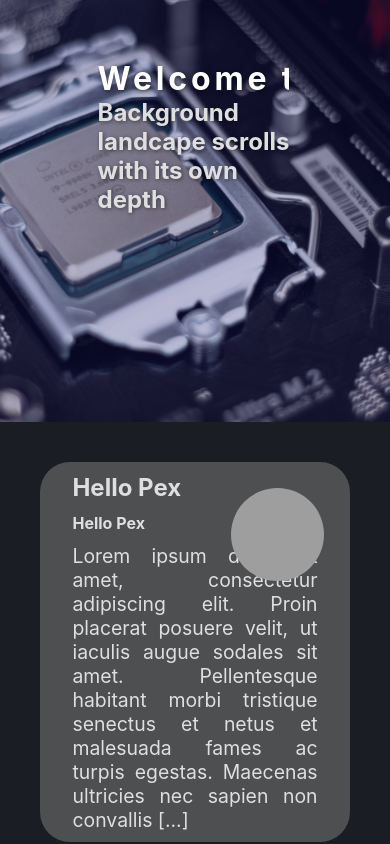
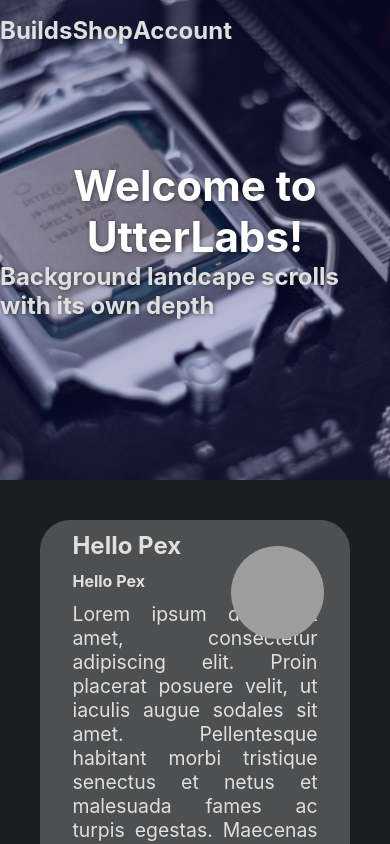
Before and after one commit to gianlourbano/UtterLabsPC-3.0, a Next.js app: page / in a window 390 px wide. Shown: the top 844 px of the page. Built offline with nearby package versions, Linux system fonts and the light colour scheme; grey boxes are pictures that could not be loaded.

Commit message:
improved header

```diff
--- a/components/Header/Header.module.css
+++ b/components/Header/Header.module.css
@@ -3,11 +3,13 @@
   left: 0;
   top: 0;
   width: 100%;
-  height: 50vh;
+  height: 30rem;
   background-image: url("../../public/header2.jpg");
   background-position: center;
   background-size: cover;
   background-repeat: no-repeat;
+
+  display: flex;
 }
 
 .main::before {
@@ -21,76 +23,51 @@
   opacity: 0.3;
 }
 
-.labs {
-  overflow: hidden; /* Ensures the content is not revealed until the animation */
-  border-right: .15em solid #134555; /* The typwriter cursor */
-  white-space: nowrap; /* Keeps the content on a single line */
-  letter-spacing: .12em; /* Adjust as needed */
-  animation:
-    typing 3.5s steps(90, end),
-    blink-caret .75s step-end infinite;
+.links {
+  position: fixed;
+  top: 0;
+  left: 0;
+  z-index: 2;
+
+  display: flex;
+  justify-content: space-evenly;
+
+  padding: 1rem 0rem;
+  width: 30vw;
+
+  animation: progress 1s linear;
+  animation-play-state: paused;
+  animation-delay: calc(var(--scroll) * -1s);
+  animation-iteration-count: 1;
+animation-fill-mode: both;
 }
 
-/* The typing effect */
-@keyframes typing {
-  from { width: 0 }
-  to { width: 100% }
+@keyframes progress {
+  from {
+    width: 30vw;
+  }
+  to {
+    background-color:#134555;
+    width: 100vw;
+  }
 }
 
-/* The typewriter cursor effect */
-@keyframes blink-caret {
-  from, to { border-color: transparent }
-  50% { border-color: #134555; }
+.line {
+  display: inline-block;
+  text-align: center;
 }
 
 .headerSection {
-    position: relative;
-  padding: 15% 0 10%;
-  max-width: 50vw;
+  position: relative;
+  align-self: center;
+  justify-self: center;
+  max-width: 640px;
   margin-left: auto;
   margin-right: auto;
   color: white;
   text-shadow: 1px 1px 4px rgba(0, 0, 0, 0.5);
 }
 
-.logo {
-    max-height: 70px;
-    border-radius: 20px;
-    padding-left: 10px;
-    padding-right: 10px;
-    flex-grow: 1;
-    order: 2;
+@media screen and (max-width: 950px) {
 
-    align-items: center;
-    justify-content: center;
 }
-
-.firstlinks {
-    order: 1;
-}
-
-.secondlinks {
-    order: 3;
-}
-
-.firstlinks, .secondlinks {
-    display: flex;
-
-    flex-grow: 4;
-    justify-content: center;
-}
-
-.firstlinks>*, .secondlinks>h2 {
-    margin-left: 3rem;
-    margin-right: 3rem;
-}
-
-@media screen and (max-width: 950px) {
-    .firstlinks, .secondlinks {
-        display: none;
-    }
-
-    .logo {
-        max-width: 50%;
-    }
-}
--- a/components/Header/Header.tsx
+++ b/components/Header/Header.tsx
@@ -1,49 +1,28 @@
+import { useEffect } from "react"
+import ScrollAnimation from "react-animate-on-scroll"
 import styles from "./Header.module.css"
-import Container from "../Container/Container"
 import Typography from "../Typography/Typography"
-import { CSSProperties, useEffect, useState } from "react"
-import ThemeSwitcher from "../ThemeSwitcher/ThemeSwitcher"
-import { usePalette, useTheme } from "../../src/ThemeProvider"
-import Image from "next/image"
+import HeaderBG from "./HeaderBG"
 
-const Logo: React.FC = () => {
-    return (
-        <Container className={styles.logo}>
-            <Image src="/Logo.png"
-                alt=""
-                width={70}
-                height={70}/>
-            <Typography type="h1" style={{ marginLeft: 10 }}>UtterLabsPC</Typography>
-        </Container>
-    )
+const Header: React.FC = () => {
+
+	useEffect(() => {
+		window.addEventListener('scroll', () => {
+		  var string = (window.pageYOffset / 325).toString()
+		  document.body.style.setProperty('--scroll', string)
+		}, false)
+	  })
+
+	return(
+		<>
+            	<div className={styles.links}>
+            	    <Typography anim staticColor type="h2">Builds</Typography>
+            	    <Typography anim staticColor type="h2">Shop</Typography>
+            	    <Typography anim staticColor type="h2">Account</Typography>
+            	</div>
+			<HeaderBG />
+		</>
+	)
 }
 
-const Header: React.FC = () => {
-    const { background } = usePalette()
-    const theme = useTheme()
-
-    const [offset, setOffset] = useState(0)
-
-    useEffect(() => {
-        function handleScroll() {
-            setOffset(window.pageYOffset);
-        }
-
-        window.addEventListener("scroll", handleScroll);
-        return () => {
-            window.removeEventListener("scroll", handleScroll);
-        }
-    }, [])
-
-    return (
-        <header className={styles.main} style={{transform: `translateY(${-offset* 0.5}px)`}}>
-            <div className={styles.headerSection}>
-                <h1 className={styles.labs}>Welcome to UtterLabs!</h1>
-                <Typography staticColor type="h2">Background landcape scrolls with its own depth </Typography>
-            </div>
-        </header>
-    )
-}
-
-
 export default Header
--- /dev/null
+++ b/components/Header/HeaderBG.tsx
@@ -0,0 +1,37 @@
+import styles from "./Header.module.css"
+import Container from "../Container/Container"
+import Typography from "../Typography/Typography"
+import React, { CSSProperties, useEffect, useState } from "react"
+import ThemeSwitcher from "../ThemeSwitcher/ThemeSwitcher"
+import { usePalette, useTheme } from "../../src/ThemeProvider"
+import Image from "next/image"
+
+const HeaderBG: React.FC = () => {
+    const { background } = usePalette()
+    const theme = useTheme()
+
+    const [offset, setOffset] = useState(0)
+
+    useEffect(() => {
+        function handleScroll() {
+            setOffset(window.pageYOffset);
+        }
+
+        window.addEventListener("scroll", handleScroll);
+        return () => {
+            window.removeEventListener("scroll", handleScroll);
+        }
+    }, [])
+
+    return (
+        <header className={styles.main} style={{transform: `translateY(${-offset* 0.5}px)`}}>
+            <div className={styles.headerSection}>
+                <div className={styles.line}><h1 className={styles.labs}>Welcome to UtterLabs!</h1></div>
+                <Typography staticColor type="h2">Background landcape scrolls with its own depth </Typography>
+            </div>
+        </header>
+    )
+}
+
+
+export default HeaderBG
--- a/package.json
+++ b/package.json
@@ -8,13 +8,16 @@
     "start": "next start"
   },
   "dependencies": {
+    "animate.css": "^4.1.1",
     "next": "10.0.5",
     "react": "17.0.1",
+    "react-animate-on-scroll": "^2.1.5",
     "react-dom": "17.0.1"
   },
   "devDependencies": {
     "@types/node": "^14.14.20",
     "@types/react": "^17.0.0",
+    "@types/react-animate-on-scroll": "^2.1.2",
     "typescript": "^4.1.3"
   }
 }
--- a/pages/index.tsx
+++ b/pages/index.tsx
@@ -4,10 +4,13 @@
 import Header from "../components/Header/Header"
 import Container from "../components/Container/Container"
 import Home_ from "../components/Home/index"
+import "animate.css/animate.min.css";
 
 import { ThemeProvider } from "../src/ThemeProvider"
+import { useEffect } from 'react'
 
 export default function Home() {
+
   return (
     <div className={styles.container}>
       <Head>
@@ -17,7 +20,7 @@
       </Head>
       <ThemeProvider theme="dark">
         <Header />
-        <Container vertical style={{minWidth: "100vw", padding: "0 2rem", marginTop: "50vh"}}>
+        <Container vertical style={{ minWidth: "100vw", padding: "0 2rem", marginTop: "30rem" }}>
           <Home_ />
         </Container>
       </ThemeProvider>
--- a/styles/globals.css
+++ b/styles/globals.css
@@ -14,6 +14,10 @@
    font-size: 2.3vh;
 }
 
+h1 {
+  font-size: 5vh;
+}
+
 a {
   color: inherit;
   text-decoration: none;
```
Also changed, not shown: 1 other file (tests, documents, lock files or other folders).
